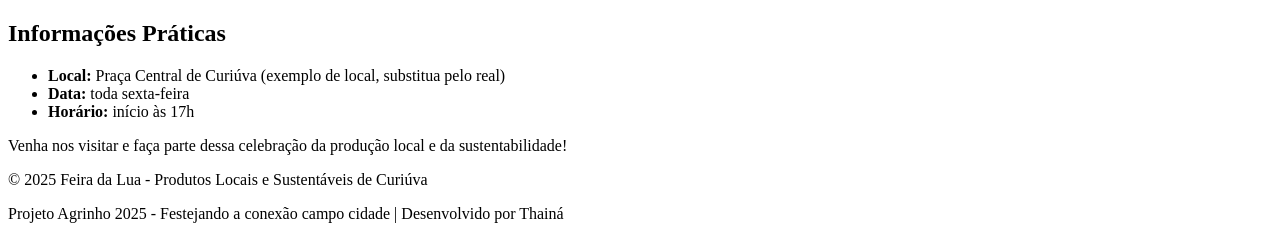
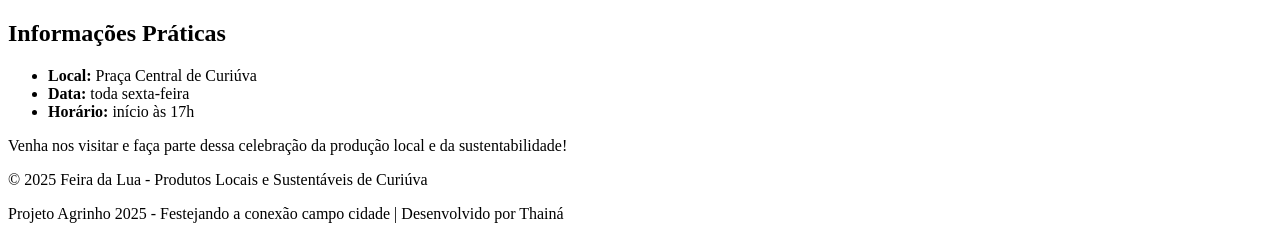
Before and after one commit to vhsth4i/projeto-agrinho-2025, a plain HTML site: page index.html in a window 1280 px wide. Shown: the part 745-984 px from the top of the page. Drawn offline with Linux system fonts and the light colour scheme.

Commit message:
22junho2

```diff
--- a/index.html
+++ b/index.html
@@ -49,8 +49,7 @@ como: geleias, mousses, doces">
 <section id="informacoes">
  <h2>Informações Práticas</h2>
  <ul>
- <li><strong>Local:</strong> Praça Central de Curiúva
-(exemplo de local, substitua pelo real)</li>
+ <li><strong>Local:</strong> Praça Central de Curiúva</li>
  <li><strong>Data:</strong> toda sexta-feira</li>
  <li><strong>Horário:</strong> início às 17h</li>
  </ul>
```
